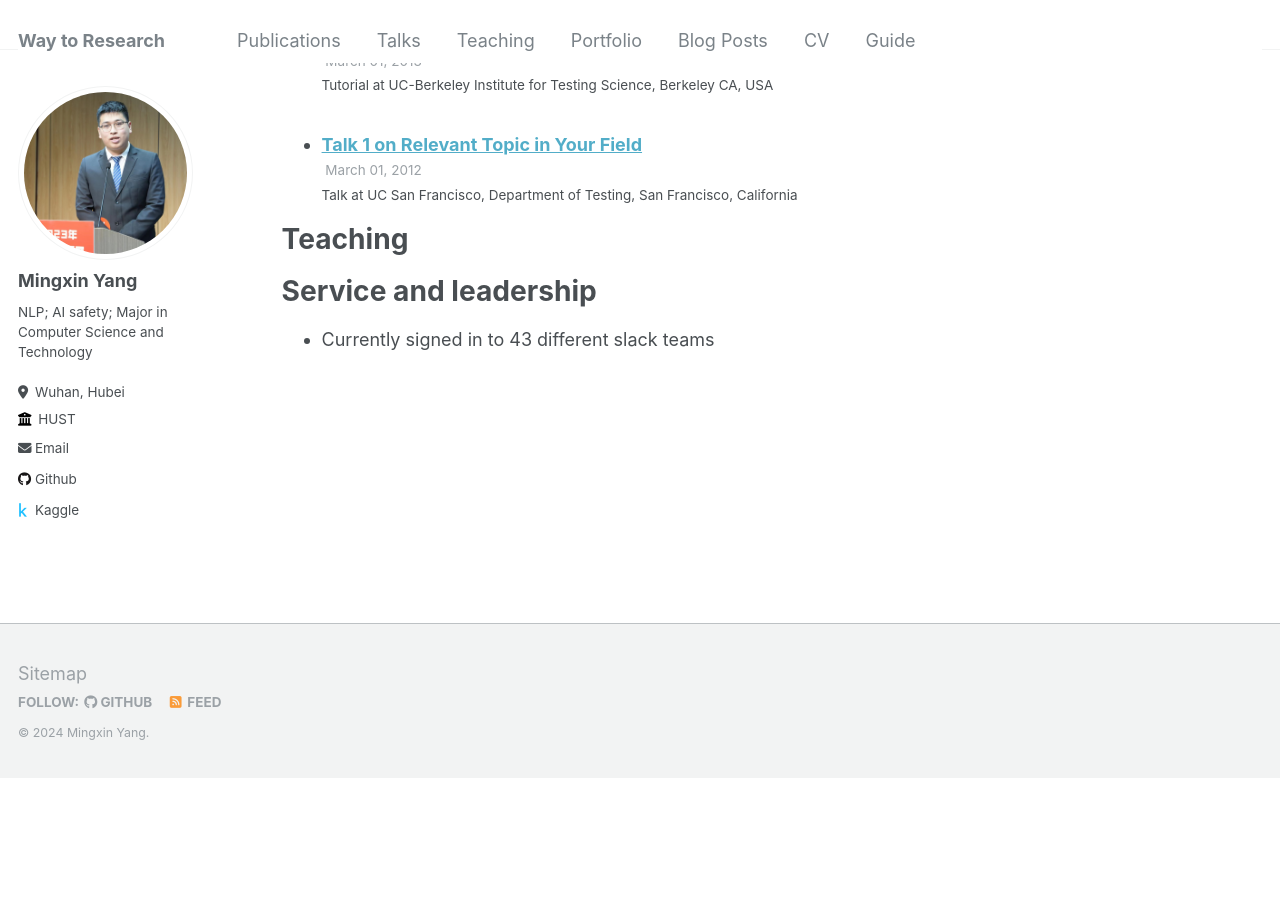
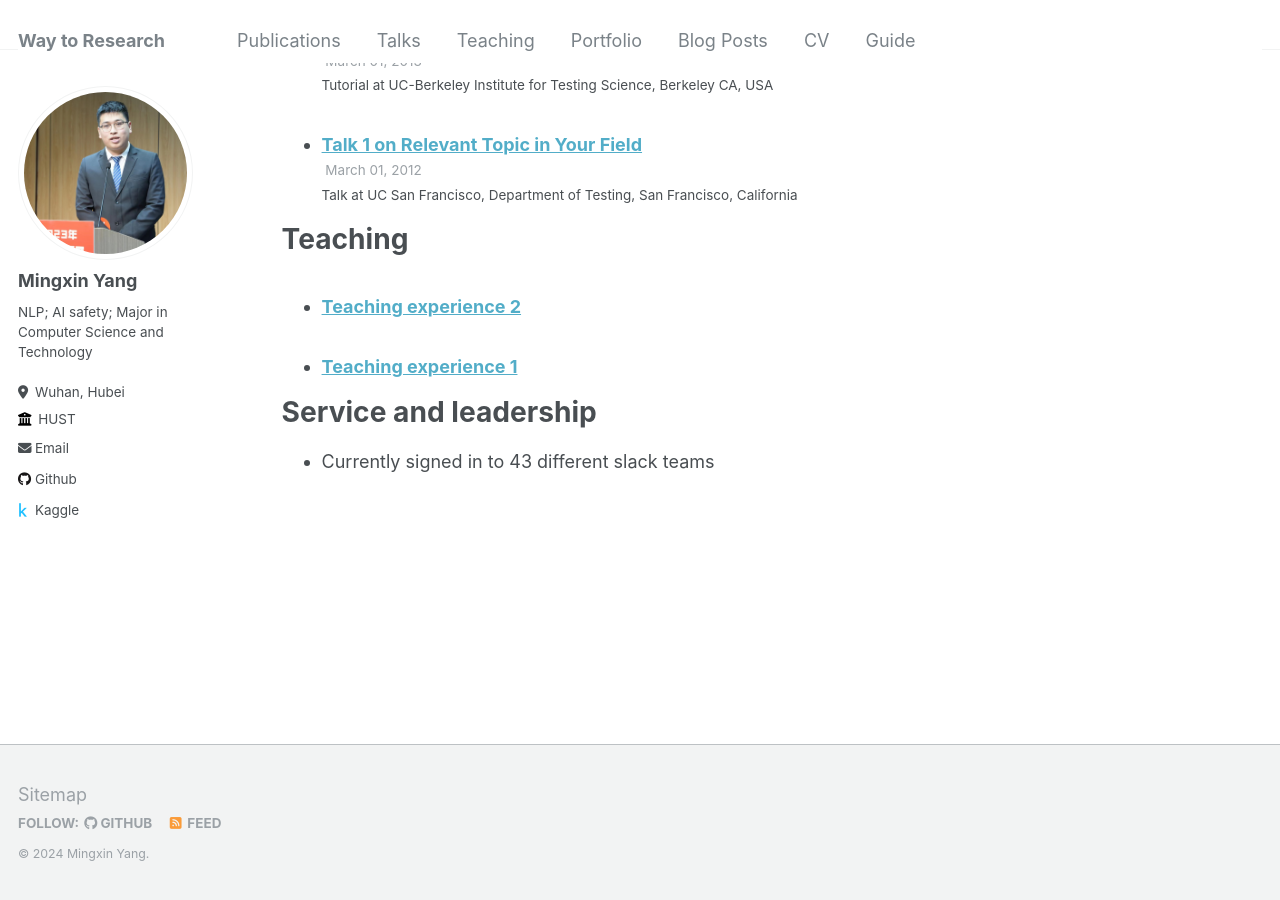
Before and after one commit to ymx10086/ymx10086.github.io, a Jekyll site: the page built from _pages/cv.md, in a window 1280 px wide and 900 px high, scrolled down 1727 px. Built offline with Jekyll 4.4.1, drawn with Linux system fonts in a browser that asks for light colours; before the commit the page ends 2506 px from its top, so only the background shows below that; part of the change alters nothing that is shown.

Commit message:
Update _config.yml

```diff
--- a/_config.yml
+++ b/_config.yml
@@ -199,10 +199,7 @@ kramdown:
 
 # Collections
 collections:
-  # teaching:
-  #   output: true
-  #   permalink: /:collection/:path/
-  competition:
+  teaching:
     output: true
     permalink: /:collection/:path/
   publications:
@@ -236,19 +233,10 @@ defaults:
     values:
       layout: single
       author_profile: true
-  # # _teaching
-  # - scope:
-  #     path: ""
-  #     type: teaching
-  #   values:
-  #     layout: single
-  #     author_profile: true
-  #     share: true
-  #     comments: true
-  # _competition
+  # _teaching
   - scope:
       path: ""
-      type: competition
+      type: teaching
     values:
       layout: single
       author_profile: true
```
